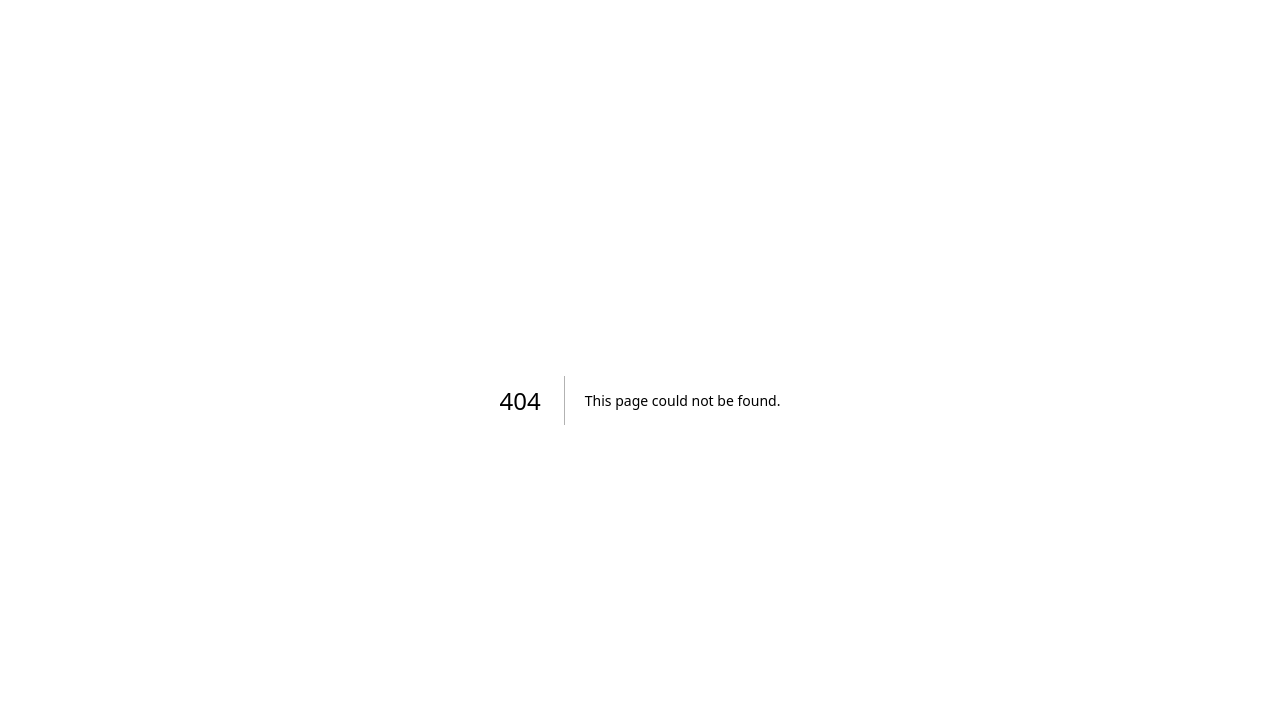
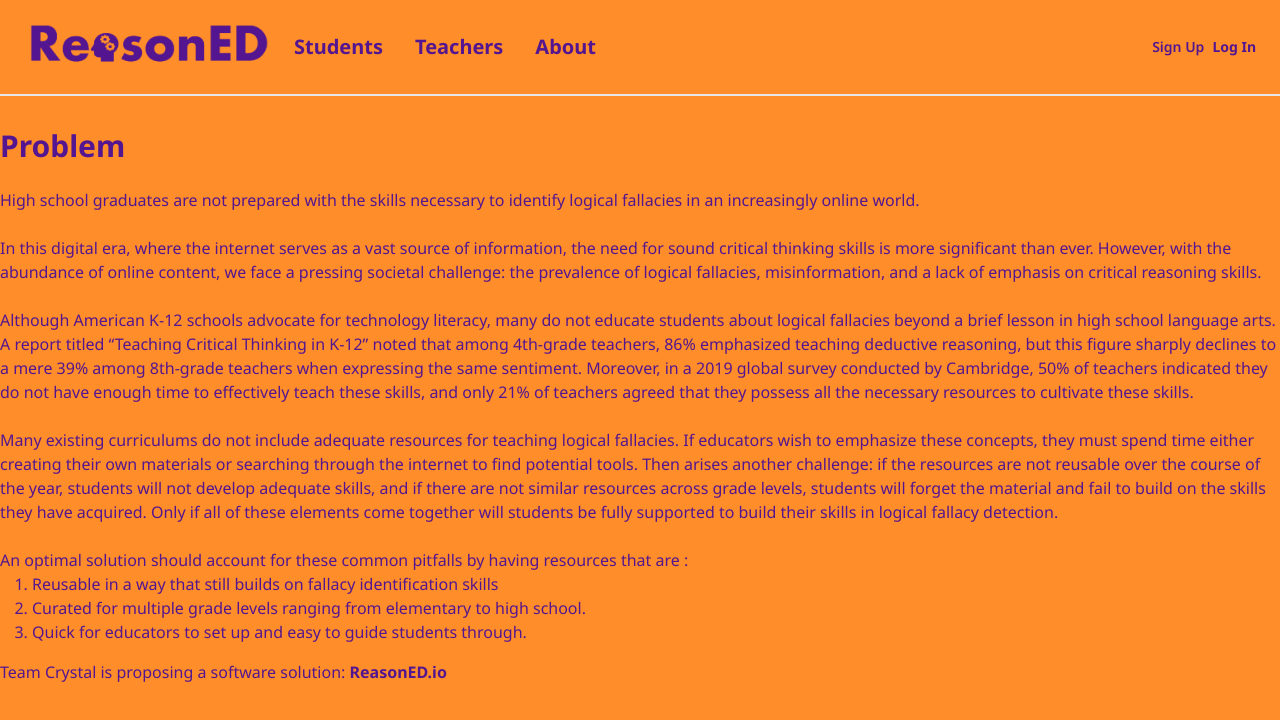
Before and after one commit to emrlk/ReasonED, a Next.js app in the folder client/reasoned-app/: page /problem in a window 1280 px wide. Before the commit this address had no page. Shown: the top 720 px of the page. Built offline with nearby package versions, Linux system fonts and the light colour scheme.

Commit message:
Add dropdown menu for About and problem page

```diff
--- a/client/reasoned-app/src/app/about/page.tsx
+++ /dev/null
@@ -1,29 +0,0 @@
-import React from 'react';
-import Image from 'next/image';
-import Link from 'next/link';
-import Header from '@/components/common/header';
-
-export default function AboutPage() {
-    return (
-        <>
-            {/**Navbar */}
-            <Header />
-
-            {/**Page Body */}
-            <div className={"constainer bg-orange h-screen mx-auto flex justify-center items-center"}>
-                <div className="font-bold text-white text-xl px-8">
-                    <h2>About ReasonED</h2>
-                    <p className="mb-4">
-                        ReasonED is a game-based learning website that improves the ability of users to identify logical fallacies through engaging, age-appropriate video games. ReasonED games will be curated for elementary, middle, and high school students respectively to support year-long learning and continuous learning over all grade levels. Thus, it will provide educators with a tool to cultivate their student’s critical reasoning skills over the long term and beyond the scope of a single subject.
-                    </p>
-                    <p className="mb-4">
-                        These games will all share the same goal of introducing and improving logical fallacy identification skills, but the difficulties and approaches will vary depending on the age group. While the concepts and scenarios will be simplified for younger ages, the games aim to plant the seeds of critical thinking and encourage kids to recognize flawed reasoning. Many of the games will involve logical fallacies personified as fun characters. The fallacy characters will serve as memorable guides in student’s fallacy education journeys.
-                    </p>
-                    <p>
-                        ReasonED resources can serve as a supplement to traditional classroom learning, offering an interactive and gamified approach to enhance critical reasoning skills, or as a standalone resource to introduce logical fallacies in places where such curriculum may be lacking. Because ReasonED is a website, once it is whitelisted on school networks, students can access it in their free time during school. As schools are pushing to incorporate more technology into lessons, ReasonED has the potential to gain a lot of exposure even outside of language arts classes.
-                    </p>
-                </div>
-            </div >
-        </>
-    );
-}
--- a/client/reasoned-app/src/app/globals.css
+++ b/client/reasoned-app/src/app/globals.css
@@ -1,3 +1,9 @@
 @tailwind base;
 @tailwind components;
 @tailwind utilities;
+
+/* Styling for About Dropdown Menu */
+.relative:hover .absolute {
+    opacity: 1;
+    visibility: visible;
+}
--- /dev/null
+++ b/client/reasoned-app/src/app/problem/page.tsx
@@ -0,0 +1,37 @@
+import React from 'react';
+import Header from '@/components/common/header';
+
+export default function ProblemPage() {
+    return (
+        <>
+            {/**Navbar */}
+            <Header />
+
+            {/**Page Body */}
+            <div className="constainer bg-orange h-screen mx-auto py-8">
+                <h2 className="text-3xl text-purple font-bold mb-6">Problem</h2>
+                <p className=" text-purple mb-6">
+                    High school graduates are not prepared with the skills necessary to identify logical fallacies in an increasingly online world.
+                </p>
+                <p className="text-purple mb-6">
+                    In this digital era, where the internet serves as a vast source of information, the need for sound critical thinking skills is more significant than ever. However, with the abundance of online content, we face a pressing societal challenge: the prevalence of logical fallacies, misinformation, and a lack of emphasis on critical reasoning skills.
+                </p>
+                <p className="text-purple mb-6">
+                    Although American K-12 schools advocate for technology literacy, many do not educate students about logical fallacies beyond a brief lesson in high school language arts. A report titled “Teaching Critical Thinking in K-12” noted that among 4th-grade teachers, 86% emphasized teaching deductive reasoning, but this figure sharply declines to a mere 39% among 8th-grade teachers when expressing the same sentiment. Moreover, in a 2019 global survey conducted by Cambridge, 50% of teachers indicated they do not have enough time to effectively teach these skills, and only 21% of teachers agreed that they possess all the necessary resources to cultivate these skills.
+                </p>
+                <p className="text-purple mb-6">
+                    Many existing curriculums do not include adequate resources for teaching logical fallacies. If educators wish to emphasize these concepts, they must spend time either creating their own materials or searching through the internet to find potential tools. Then arises another challenge: if the resources are not reusable over the course of the year, students will not develop adequate skills, and if there are not similar resources across grade levels, students will forget the material and fail to build on the skills they have acquired. Only if all of these elements come together will students be fully supported to build their skills in logical fallacy detection.
+                </p>
+                <p className="text-purple mb-6">
+                    An optimal solution should account for these common pitfalls by having resources that are :
+                    <ol className="text-purple list-decimal ml-8 mb-4">
+                        <li>Reusable in a way that still builds on fallacy identification skills</li>
+                        <li>Curated for multiple grade levels ranging from elementary to high school.</li>
+                        <li>Quick for educators to set up and easy to guide students through.</li>
+                    </ol>
+                    Team Crystal is proposing a software solution: <b>ReasonED.io</b>
+                </p>
+            </div>
+        </>
+    );
+}
--- a/client/reasoned-app/src/components/common/header.tsx
+++ b/client/reasoned-app/src/components/common/header.tsx
@@ -23,7 +23,15 @@ export default function Header() {
                 <div className="flex items-center justify-start gap-2 md:gap-8 font-bold hover:white">
                     <Link href="students">Students</Link>
                     <Link href="teachers">Teachers</Link>
-                    <Link href="/about">About</Link>
+                    {/* About dropdown menu */}
+                    <div className="relative">
+                        <span className="cursor-pointer">About</span>
+                        <div className="absolute z-10 mt-2 bg-white rounded shadow-md opacity-0 invisible transition-opacity duration-300">
+                            <Link href="/problem" className="block px-4 py-2 text-purple hover:bg-gray-200">Problem</Link>
+                            <Link href="/about-reasoned" className="block px-4 py-2 text-purple hover:bg-gray-200">About ReasonED</Link>
+                            <Link href="/prototype-info" className="block px-4 py-2 text-purple hover:bg-gray-200">Prototype Info</Link>
+                        </div>
+                    </div>
                 </div>
             </div>
             <div className={"text-sm"}>
```
